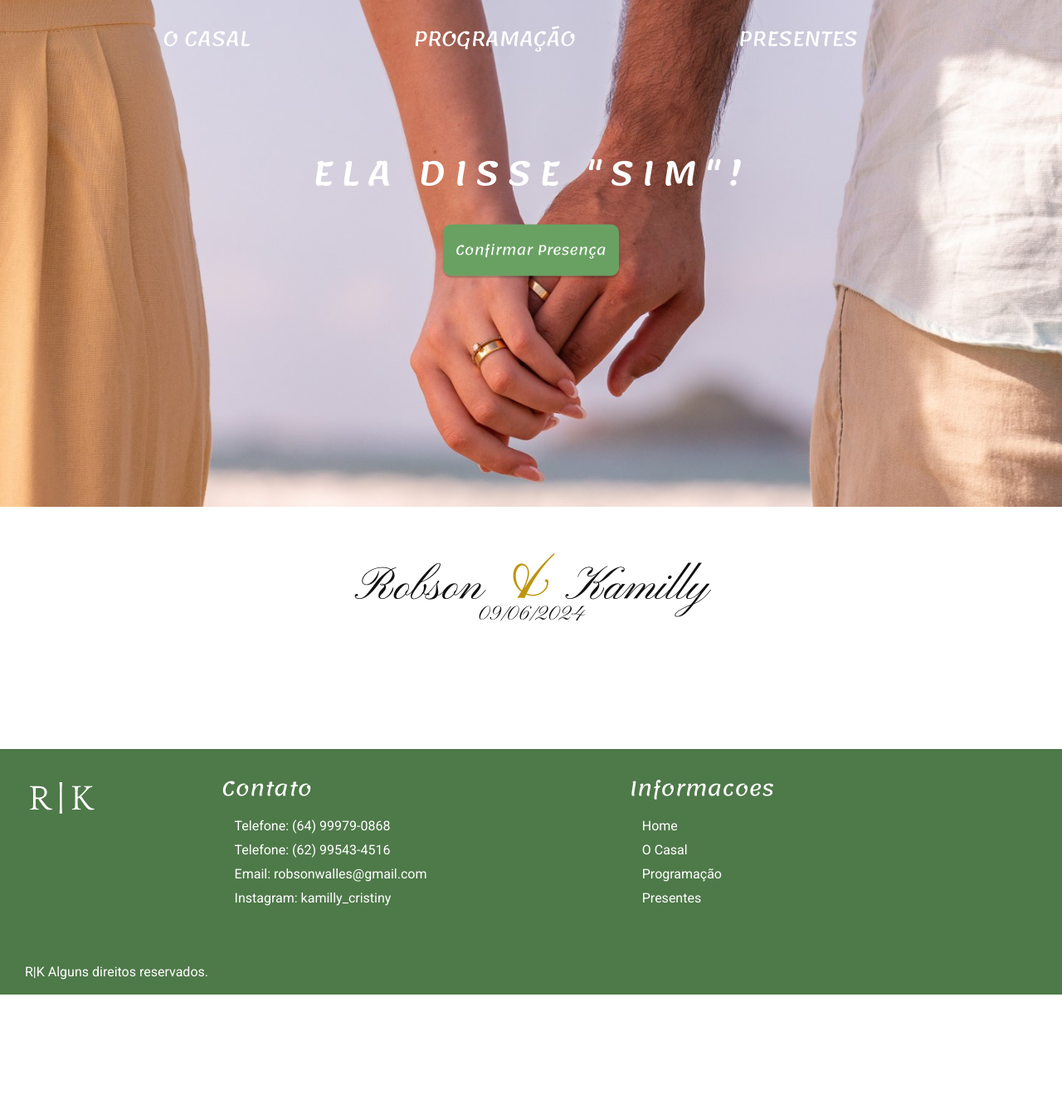
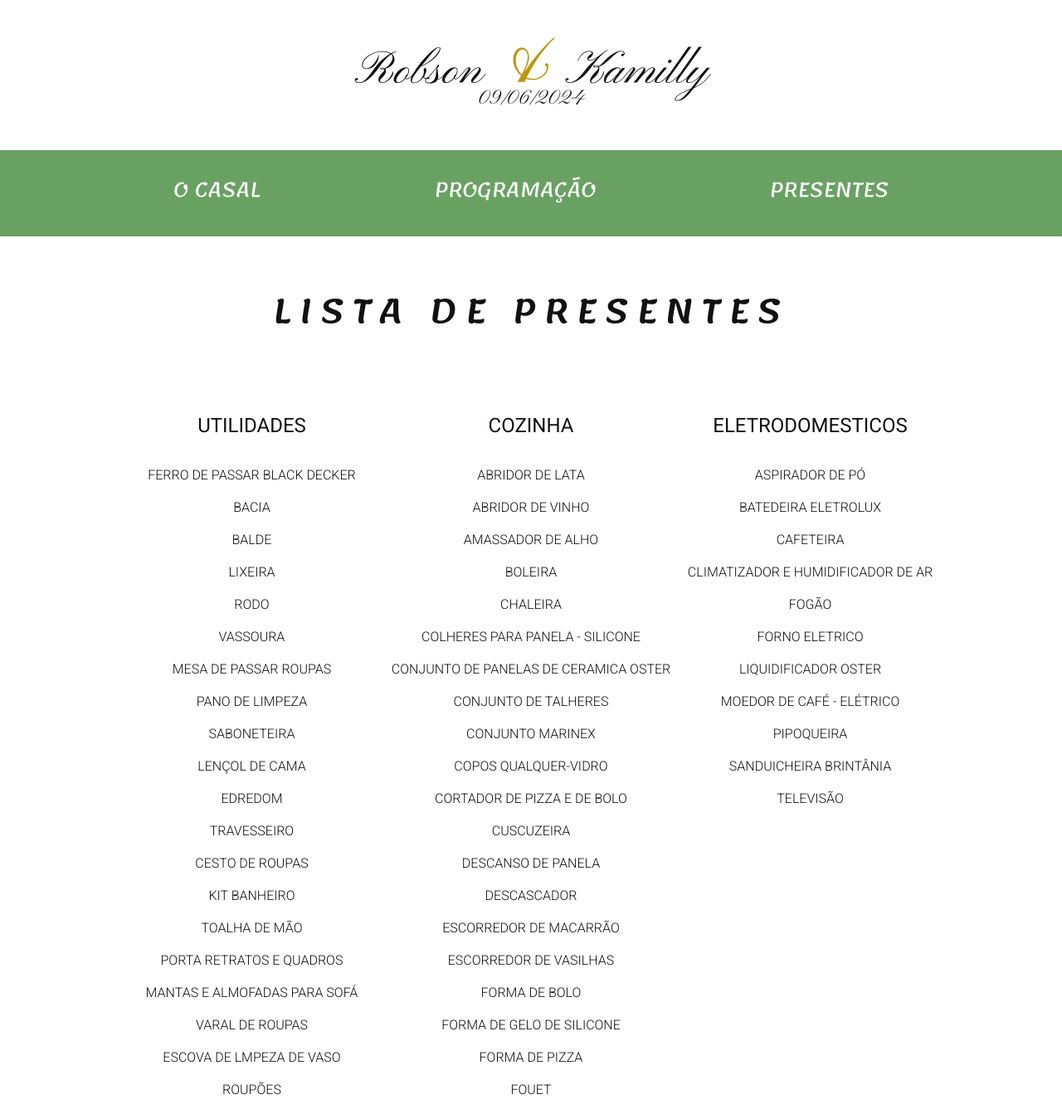
Before and after one commit to RobsonWalles/Robson-Kamilly.github.io, a plain HTML site: page presentes.html in a window 1280 px wide. Shown: the part 11-1354 px from the top of the page at 83% size. Before the commit the page ends 1210 px from the top, so only its background shows below. Drawn offline with Linux system fonts and the light colour scheme.

Commit message:
Lista de presentes

```diff
--- /dev/null
+++ b/css/presentes.css
@@ -0,0 +1,68 @@
+.subtitulo {
+  padding-bottom: 0px;
+}
+
+.subtitulo h1 {
+  margin-bottom: -50px;
+}
+
+.lista {
+  display: grid;
+  grid-template-columns: 1fr 1fr 1fr;
+  margin-top: 60px;
+}
+
+.lista-presente2 {
+  display: flex;
+  flex-direction: column;
+  text-align: center;
+  align-items: center;
+  padding-bottom: 90px;
+  margin-top: 60px;
+}
+
+.lista h2 {
+  margin-top: 30px;
+  margin-bottom: 30px;
+}
+
+.lista-presente2 p {
+  margin-top: 15px;
+}
+
+.menu-presentes {
+  background-color: var(--cor-p1);
+  position: relative;
+  top: 0px;
+  left: 0;
+  right: 0px;
+  text-align: justify;
+  justify-content: center;
+  flex-wrap: wrap;
+  padding-top: 30px;
+  padding-bottom: 30px;
+  margin-top: 50px;
+}
+
+.menu-presentes {
+  display: flex;
+  text-align: center;
+  justify-content: space-evenly;
+}
+
+.menu li {
+  display: inline-block;
+}
+
+.menu-presentes a:after {
+  content: "";
+  display: block;
+  height: 4px;
+  width: 0px;
+  background: var(--cor-w);
+  margin-top: 4px;
+  transition: 0.3s;
+}
+.menu-presentes a:hover:after {
+  width: 100%;
+}
--- a/css/style.css
+++ b/css/style.css
@@ -1,3 +1,4 @@
 @import "./componentes.css";
 @import "./ct.css";
 @import "./global.css";
+@import "./presentes.css";
--- a/presentes.html
+++ b/presentes.html
@@ -17,29 +17,127 @@
 </head>
 
 <body>
-  <header class="header-bg">
-    <img src="./img/Principal.jpg" alt="Robson e Kamilly">
-    <div class="header-intro">
-      <nav>
-        <ul class="menu  nav-list font-1-m cor-w">
-          <li class=" font-1-gm"><a href="#ocasal">O CASAL</a></li>
-          <li class=" font-1-gm"><a href="#programacao">PROGRAMAÇÃO</a></li>
-          <li class=" font-1-gm"><a href="#presentes">PRESENTES</a></li>
-        </ul>
-      </nav>
-      <div class="header-center">
-        <h1 class="font-1-g cor-w">ELA DISSE "SIM"!</h1>
-        <a class="font-1-m cor-w" href="https://api.whatsapp.com/send?phone=5564999790868&text=Confirmo%20presen%C3%A7a%20no%20casamento%20dia%2009/06/2024">Confirmar Presença</a>
-      </div>
-    </div>
-  </header>
+
   <div class="subtitulo ">
     <h1 class="font-2-g">Robson <span class="font-2-gg cor-p2">&</span>Kamilly</h1>
     <p class="font-2-m">09/06/2024</p>
   </div>
+
+  <header class="header-bg">
+    <div class="header-intro">
+      <nav>
+        <ul class="menu-presentes  nav-list font-1-m cor-w">
+          <li class=" font-1-gm"><a href="./index.html">O CASAL</a></li>
+          <li class=" font-1-gm"><a href="./index.html">PROGRAMAÇÃO</a></li>
+          <li class=" font-1-gm"><a href="./index.html">PRESENTES</a></li>
+        </ul>
+      </nav>
+    </div>
+  </header>
   <menu>
 
+    <div class="lista-presente2 " id="presentes2">
+      <h1 class="font-1-g">lista de presentes</h1>
+      <div class="lista font-3-m ">
+        <div>
+          <h2 class="font-3-g">UTILIDADES</h2>
+          <p> FERRO DE PASSAR BLACK DECKER </p>
+          <p> BACIA </p>
+          <p> BALDE </p>
+          <p> LIXEIRA </p>
+          <p> RODO </p>
+          <p> VASSOURA </p>
+          <p> MESA DE PASSAR ROUPAS </p>
+          <p> PANO DE LIMPEZA </p>
+          <p> SABONETEIRA </p>
+          <p> LENÇOL DE CAMA </p>
+          <p> EDREDOM </p>
+          <p> TRAVESSEIRO </p>
+          <p> CESTO DE ROUPAS </p>
+          <p> KIT BANHEIRO </p>
+          <p> TOALHA DE MÃO </p>
+          <p> PORTA RETRATOS E QUADROS </p>
+          <p> MANTAS E ALMOFADAS PARA SOFÁ </p>
+          <p> VARAL DE ROUPAS </p>
+          <p> ESCOVA DE LMPEZA DE VASO </p>
+          <p> ROUPÕES </p>
+          <p> FORRO DE MESA </p>
+          <p> CABIDES </p>
+          <p> TAPETES </p>
+          <p> PORTA GUARDANAPOS </p>
+          <p> AVENTAL </p>
+          <p> CORTINA </p>
+          <p> CABECEIRA DE CAMA </p>
+        </div>
+        <div>
+          <h2 class="font-3-g">COZINHA</h2>
+          <p> ABRIDOR DE LATA </p>
+          <p> ABRIDOR DE VINHO </p>
+          <p> AMASSADOR DE ALHO </p>
+          <p> BOLEIRA </p>
+          <p> CHALEIRA </p>
+          <p> COLHERES PARA PANELA - SILICONE </p>
+          <p> CONJUNTO DE PANELAS DE CERAMICA OSTER </p>
+          <p> CONJUNTO DE TALHERES </p>
+          <p> CONJUNTO MARINEX </p>
+          <p> COPOS QUALQUER-VIDRO </p>
+          <p> CORTADOR DE PIZZA E DE BOLO </p>
+          <p> CUSCUZEIRA </p>
+          <p> DESCANSO DE PANELA </p>
+          <p> DESCASCADOR </p>
+          <p> ESCORREDOR DE MACARRÃO </p>
+          <p> ESCORREDOR DE VASILHAS </p>
+          <p> FORMA DE BOLO </p>
+          <p> FORMA DE GELO DE SILICONE </p>
+          <p> FORMA DE PIZZA </p>
+          <p> FOUET </p>
+          <p> FRIGIDEIRA </p>
+          <p> FRUTEIRA </p>
+          <p> GARRAFA TÉRMICA </p>
+          <p> JARRA </p>
+          <p> JOGO DE FACAS TRAMONTINA </p>
+          <p> LEITEIRA </p>
+          <p> LUVAS TERMICA DE COZINHA </p>
+          <p> MANTEGUEIRA </p>
+          <p> MEDIDOR DE ALIMENTOS </p>
+          <p> MOEDOR DE PIMENTA </p>
+          <p> PANELA DE PRESSÃO </p>
+          <p> PEGADOR </p>
+          <p> PENEIRA </p>
+          <p> PORTA AZEITE </p>
+          <p> PORTA QUEIJO </p>
+          <p> PORTA TEMPEIRO </p>
+          <p> POTES PARA SOBREMESAS </p>
+          <p> PRATOS </p>
+          <p> RALADOR </p>
+          <p> RODO DE PIA </p>
+          <p> ROLO DE MASSA </p>
+          <p> TABUA DE CARNE </p>
+          <p> TABUA DE PLASTICO </p>
+          <p> TAÇAS DE VINHO E CERVEJA </p>
+          <p> TESOURA DE COZINHA </p>
+          <p> XÍCARAS </p>
 
+        </div>
+        <div>
+          <h2 class="font-3-g">ELETRODOMESTICOS</h2>
+          <p> ASPIRADOR DE PÓ </p>
+          <p> BATEDEIRA ELETROLUX </p>
+          <p> CAFETEIRA </p>
+          <p> CLIMATIZADOR E HUMIDIFICADOR DE AR </p>
+          <p> FOGÃO </p>
+          <p> FORNO ELETRICO </p>
+          <p> LIQUIDIFICADOR OSTER </p>
+          <p> MOEDOR DE CAFÉ - ELÉTRICO </p>
+          <p> PIPOQUEIRA </p>
+          <p> SANDUICHEIRA BRINTÂNIA </p>
+          <p> TELEVISÃO </p>
+
+
+        </div>
+      </div>
+
+    </div>
 
   </menu>
 
```
